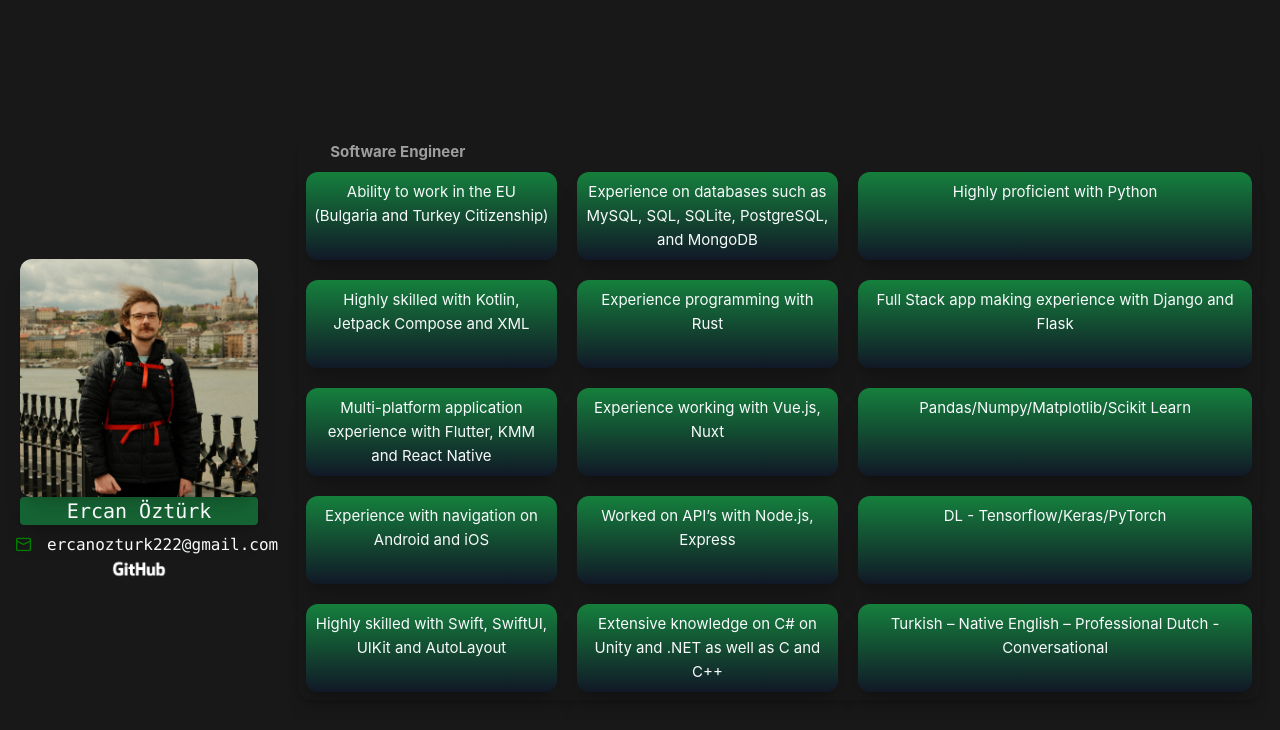
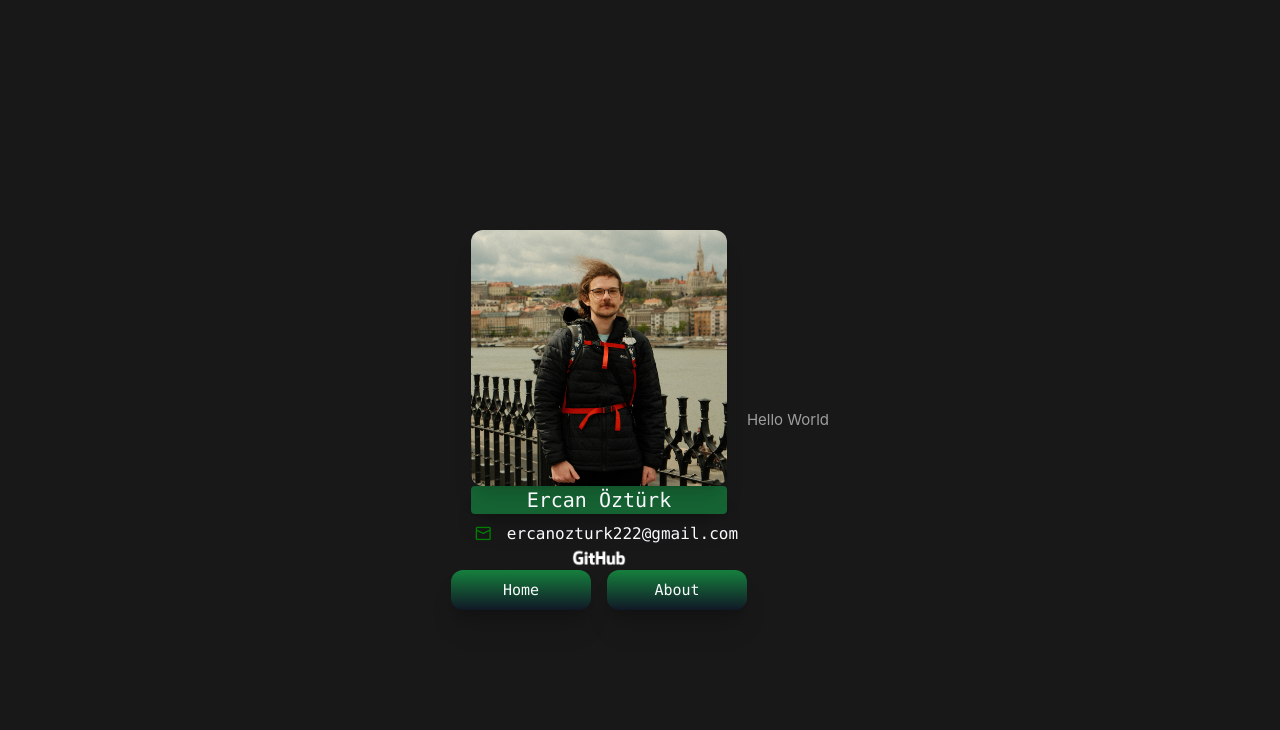
Before and after one commit to Ercan-Ozturk/ercan-ozturk-resume, a Vue app: page / in a window 1280 px wide. Shown: the top 730 px of the page. Built offline with nearby package versions, Linux system fonts and the light colour scheme.

Commit message:
HomeView and responsive changes

```diff
--- a/src/App.vue
+++ b/src/App.vue
@@ -1,5 +1,7 @@
 <script setup>
 import { RouterLink, RouterView } from "vue-router";
+import ProfileInfo from "./components/ProfileInfo.vue";
+import InfoCard from "./components/InfoCard.vue";
 </script>
 
 <template>
@@ -7,33 +9,18 @@ import { RouterLink, RouterView } from "vue-router";
     <div
       class="flex flex-col md:flex-row items-center content mt-10 align-middle"
     >
-      <div class="rows-3">
-        <div class="flex px-5 justify-center items-center object-scale-down">
-          <img
-            alt=" Ercan Ozturk"
-            class="image rounded-xl shadow-xl"
-            src="@/assets/ercanozturk.jpg"
-            width="256 md:400 lg:500"
-            height="256 md:400 lg:500"
-          />
-        </div>
-        <div class="mx-5 rounded bg-green-800 shadow-xl">
-          <div class="font-mono text-xl mb-2 text-center text-slate-50">
-            Ercan Öztürk
-          </div>
-        </div>
-        <div class="flex justify-center items-center">
-          <i class="mx-4 pi pi-envelope" style="color: green"></i>
-          <h5 class="text-slate-50 text-base font-mono">
-            ercanozturk222@gmail.com
-          </h5>
-        </div>
-        <div class="flex justify-center items-center">
-          <a href="https://github.com/Ercan-Ozturk">
-            <img src="./assets/github_logo.png" height="60" width="60" />
-          </a>
-        </div>
+      <div class="flex flex-col">
+        <ProfileInfo />
+        <nav class="flex flex-row justify-center gap-4 w-full">
+          <InfoCard>
+            <RouterLink to="/">Home</RouterLink>
+          </InfoCard>
+          <InfoCard>
+            <RouterLink to="/about">About</RouterLink>
+          </InfoCard>
+        </nav>
       </div>
+
       <div class="overflow-auto">
         <RouterView />
       </div>
--- a/src/assets/base.css
+++ b/src/assets/base.css
@@ -22,7 +22,8 @@
 }
 
 /* semantic color variables for this project */
-/* :root {
+
+:root {
   --color-background: var(--vt-c-white);
   --color-background-soft: var(--vt-c-white-soft);
   --color-background-mute: var(--vt-c-white-mute);
@@ -35,7 +36,6 @@
 
   --section-gap: 160px;
 }
- */
 
 :root {
   --color-background: var(--vt-c-black);
--- a/src/components/InfoCard.vue
+++ b/src/components/InfoCard.vue
@@ -4,14 +4,18 @@ defineProps({
     type: String,
     default: "bg-gray-100",
   },
+  pd: {
+    type: String,
+    default: "py-2",
+  },
 });
 </script>
 
 <template>
   <div
-    class="px-2 py-2 bg-gradient-to-t from-gray-900 to-green-700 rounded-xl shadow-xl drop-shadow-xl relative text-center"
+    class="p-2 bg-gradient-to-t from-gray-900 to-green-700 rounded-xl shadow-xl drop-shadow-xl relative text-center w-full"
   >
-    <div class="text-slate-50">
+    <div class="text-slate-50 text-l font-mono antialiased">
       <slot> </slot>
     </div>
   </div>
--- /dev/null
+++ b/src/components/ProfileInfo.vue
@@ -0,0 +1,30 @@
+<script setup></script>
+<template>
+  <div class="rows-3">
+    <div class="flex px-5 justify-center items-center object-scale-down">
+      <img
+        alt=" Ercan Ozturk"
+        class="image rounded-xl shadow-xl"
+        src="@/assets/ercanozturk.jpg"
+        width="256 md:400 lg:500"
+        height="256 md:400 lg:500"
+      />
+    </div>
+    <div class="mx-5 rounded bg-green-800 shadow-xl">
+      <div class="font-mono text-xl mb-2 text-center text-slate-50">
+        Ercan Öztürk
+      </div>
+    </div>
+    <div class="flex justify-center items-center">
+      <i class="mx-4 pi pi-envelope" style="color: green"></i>
+      <h5 class="text-slate-50 text-base font-mono">
+        ercanozturk222@gmail.com
+      </h5>
+    </div>
+    <div class="flex justify-center items-center">
+      <a href="https://github.com/Ercan-Ozturk">
+        <img src="\src\assets\github_logo.png" height="60" width="60" />
+      </a>
+    </div>
+  </div>
+</template>
--- a/src/router/index.js
+++ b/src/router/index.js
@@ -1,22 +1,23 @@
 import { createRouter, createWebHistory } from "vue-router";
 import AboutView from "../views/AboutView.vue";
+import HomeView from "../views/HomeView.vue";
 
 const router = createRouter({
   history: createWebHistory(import.meta.env.BASE_URL),
   routes: [
     {
       path: "/",
-      name: "about",
-      component: AboutView,
+      name: "home",
+      component: HomeView,
     },
-    /*     {
+    {
       path: "/about",
       name: "about",
       // route level code-splitting
       // this generates a separate chunk (About.[hash].js) for this route
       // which is lazy-loaded when the route is visited.
       component: () => import("../views/AboutView.vue"),
-    }, */
+    },
   ],
 });
 
--- a/src/views/AboutView.vue
+++ b/src/views/AboutView.vue
@@ -8,7 +8,7 @@ import InfoCard from "@/components/InfoCard.vue";
       <div class="font-bold text-l">Software Engineer</div>
     </div>
 
-    <div class="grid grid-col lg:grid-flow-col grid-rows-5 gap-5 mx-2 py-2">
+    <div class="grid grid-col lg:grid-flow-col grid-rows-5 gap-5 w-full">
       <InfoCard>
         Ability to work in the EU (Bulgaria and Turkey Citizenship)
       </InfoCard>
--- /dev/null
+++ b/src/views/HomeView.vue
@@ -0,0 +1,9 @@
+<script setup lang="ts">
+import InfoCard from "@/components/InfoCard.vue";
+</script>
+
+<template>
+  <div>
+    <h1>Hello World</h1>
+  </div>
+</template>
```
